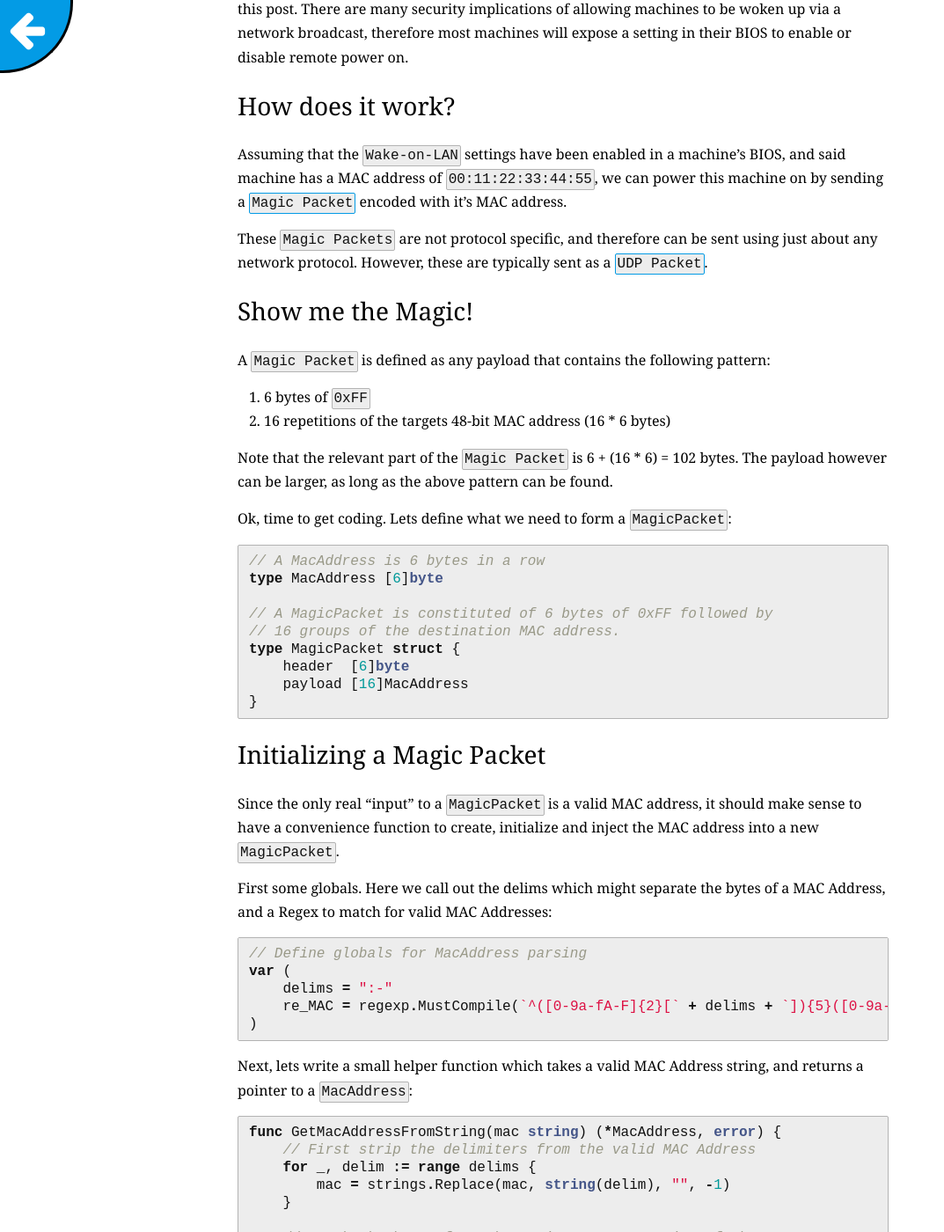
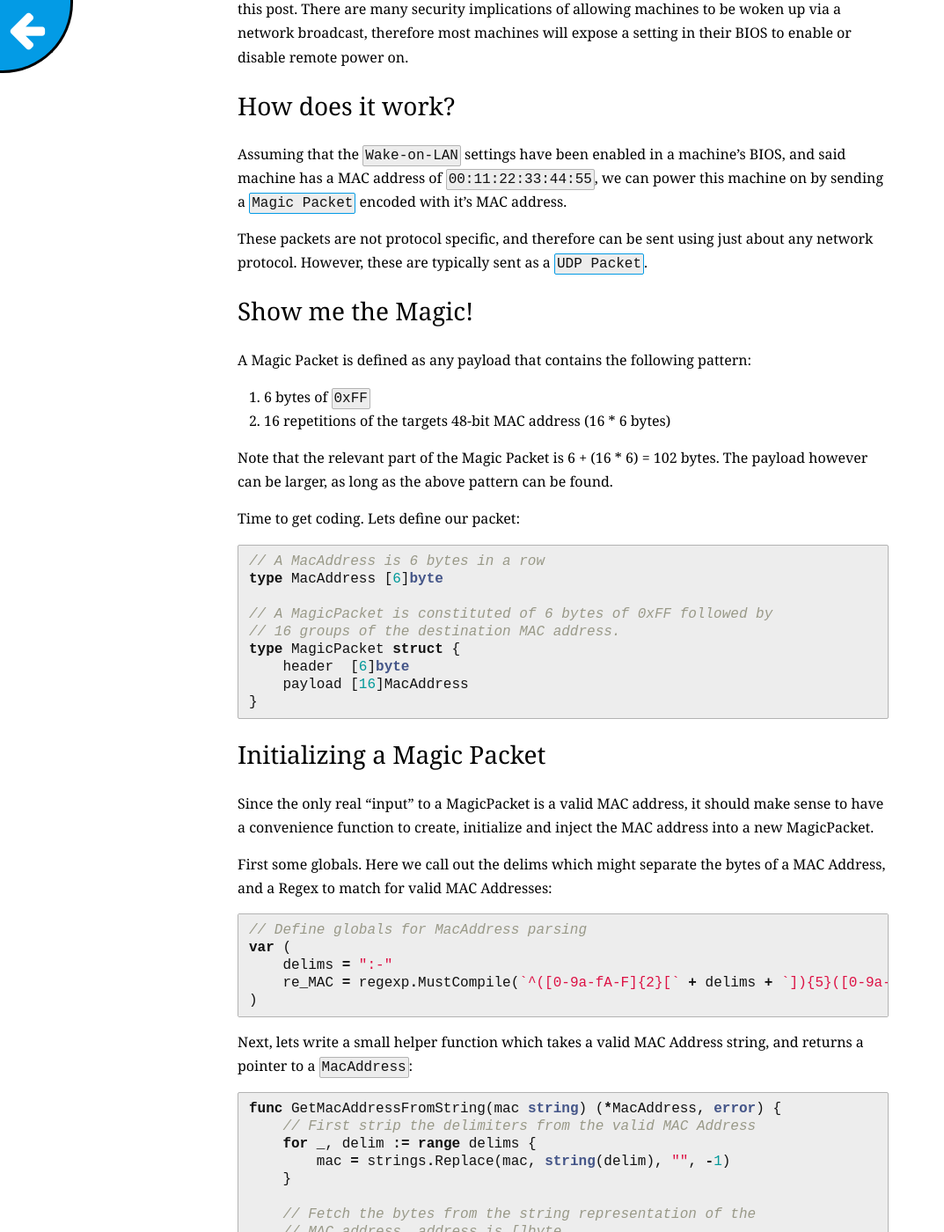
Before and after one commit to sabhiram/sabhiram.github.io, a Jekyll site: the page built from _posts/2015-02-16-sending_wol_packets_with_golang.md, in a window 1280 px wide and 1400 px high, scrolled down 391 px. Shown: the whole window at 88% size, without its empty margins (0-1073 px from the left). Built offline with Jekyll 4.4.1, drawn with Linux system fonts in a browser that asks for light colours; nearby versions of some CDN libraries; comment, search, counter and statistics services are not loaded; some of the changed text lies outside the part shown.

Commit message:
Edits magic packets

```diff
--- a/_posts/2015-02-16-sending_wol_packets_with_golang.md
+++ b/_posts/2015-02-16-sending_wol_packets_with_golang.md
@@ -15,18 +15,18 @@ It is also possible to wake machines not directly in your LAN, but this topic is
 
 Assuming that the `Wake-on-LAN` settings have been enabled in a machine's BIOS, and said machine has a MAC address of `00:11:22:33:44:55`, we can power this machine on by sending a [`Magic Packet`](http://en.wikipedia.org/w/index.php?title=Wake-on-LAN&redirect=no#Magic_packet) encoded with it's MAC address.
 
-These `Magic Packets` are not protocol specific, and therefore can be sent using just about any network protocol. However, these are typically sent as a [`UDP Packet`](http://en.wikipedia.org/wiki/User_Datagram_Protocol).
+These packets are not protocol specific, and therefore can be sent using just about any network protocol. However, these are typically sent as a [`UDP Packet`](http://en.wikipedia.org/wiki/User_Datagram_Protocol).
 
 ### Show me the Magic!
 
-A `Magic Packet` is defined as any payload that contains the following pattern:
+A Magic Packet is defined as any payload that contains the following pattern:
 
 1. 6 bytes of `0xFF`
 2. 16 repetitions of the targets 48-bit MAC address (16 * 6 bytes)
 
-Note that the relevant part of the `Magic Packet` is 6 + (16 * 6) = 102 bytes. The payload however can be larger, as long as the above pattern can be found.
+Note that the relevant part of the Magic Packet is 6 + (16 * 6) = 102 bytes. The payload however can be larger, as long as the above pattern can be found.
 
-Ok, time to get coding. Lets define what we need to form a `MagicPacket`:
+Time to get coding. Lets define our packet:
 {% highlight go %}
 // A MacAddress is 6 bytes in a row
 type MacAddress [6]byte
@@ -41,7 +41,7 @@ type MagicPacket struct {
 
 ### Initializing a Magic Packet
 
-Since the only real "input" to a `MagicPacket` is a valid MAC address, it should make sense to have a convenience function to create, initialize and inject the MAC address into a new `MagicPacket`.
+Since the only real "input" to a MagicPacket is a valid MAC address, it should make sense to have a convenience function to create, initialize and inject the MAC address into a new MagicPacket.
 
 First some globals. Here we call out the delims which might separate the bytes of a MAC Address, and a Regex to match for valid MAC Addresses:
 {% highlight go %}
@@ -75,7 +75,7 @@ func GetMacAddressFromString(mac string) (*MacAddress, error) {
 }
 {% endhighlight %}
 
-Finally, we write a function which accepts a MAC Address (as a string), and returns a pointer to a `MagicPacket`:
+Finally, we write a function which accepts a MAC Address (as a string), and returns a pointer to a MagicPacket:
 {% highlight go %}
 func NewMagicPacket(mac string) (*MagicPacket, error) {
     var packet MagicPacket
@@ -106,7 +106,7 @@ func NewMagicPacket(mac string) (*MagicPacket, error) {
 }
 {% endhighlight %}
 
-Awesome, now we can do something like this to get a `MagicPacket` from a MAC Address:
+Awesome, now we can do something like this to get a MagicPacket from a MAC Address:
 {% highlight go %}
 magicPacket, err := NewMagicPacket("00:11:22:33:44:55")
 if err == nil {
@@ -121,7 +121,7 @@
 
 ### Put that in a pipe!
 
-So we have a nicely formed `MagicPacket`, now to get this data sent as a UDP broadcast. First, convert the `magicPacket` we formed above into a bunch of bytes:
+So we have a nicely formed MagicPacket, now to get this data sent as a UDP broadcast. First, convert the magicPacket we formed above into a bunch of bytes:
 {% highlight go %}
 import (
     "encoding/binary"
@@ -163,6 +163,6 @@ if err != nil {
 
 ### Wrapping up
 
-We looked at defining a bunch of bytes to form a `MagicPacket`, then we went about initializing the packet based on a given input MAC address. We also explored using the [`net package`](http://golang.org/pkg/net/) to send a bunch of bytes as a UDP broadcast to wake our target machine.
+We looked at defining a bunch of bytes to form a MagicPacket, then we went about initializing the packet based on a given input MAC address. We also explored using the [`net package`](http://golang.org/pkg/net/) to send a bunch of bytes as a UDP broadcast to wake our target machine.
 
 I hope this was somewhat useful. If this was interesting, and you want to check out a more complete, command line version of this utility - take a look at: [`sabhiram/go-wol`](https://github.com/sabhiram/go-wol).
```
